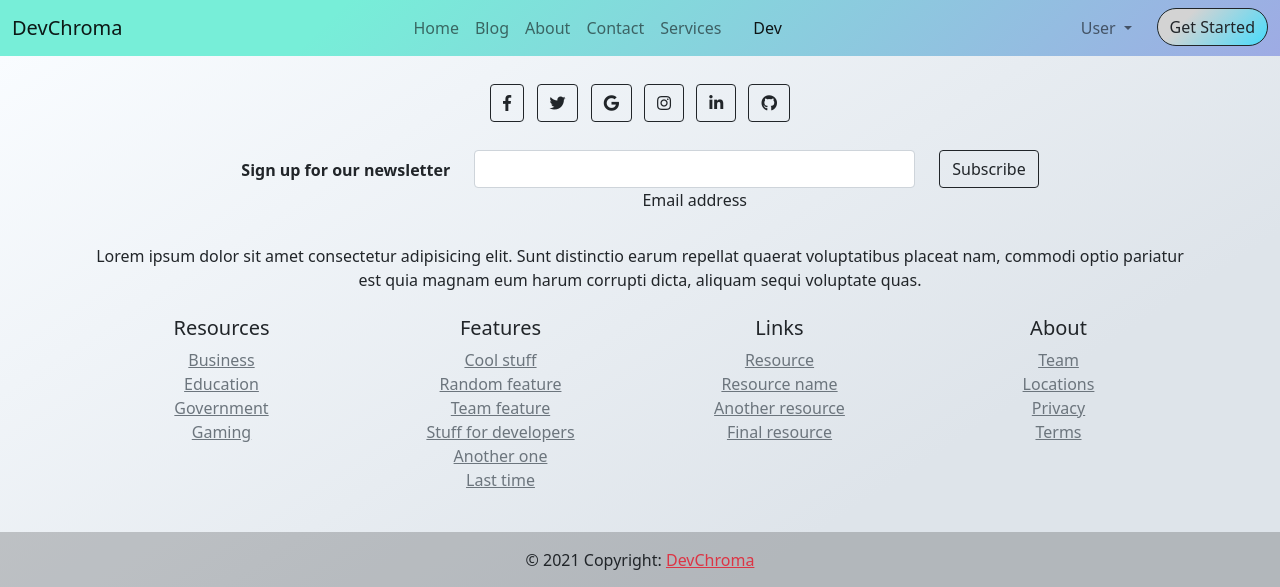
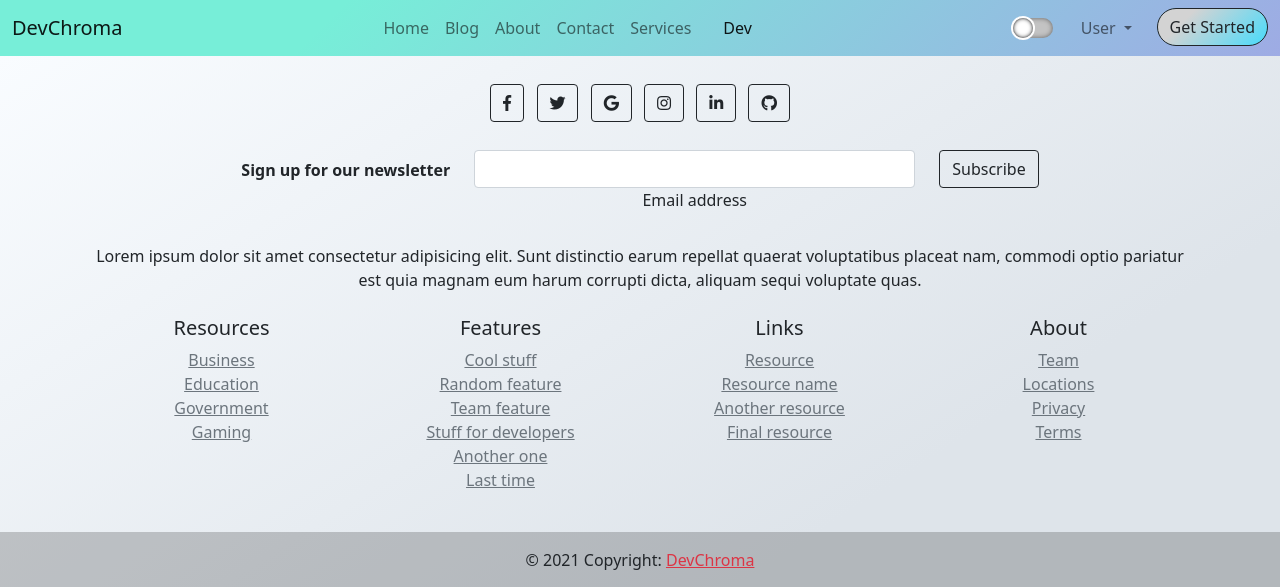
Before and after one commit to akrish4/X-DevChroma-ErrorCode-X, a Django app: template project/templates/dev.html in a window 1280 px wide. Shown: the top 587 px of the page. Run offline with Django 3.2, Linux system fonts and the light colour scheme; the template is opened without the code that fills it, so the values that code supplies are empty.

Commit message:
Add checkbox style of dark mode in nav bar

```diff
--- a/project/templates/base.html
+++ b/project/templates/base.html
@@ -30,8 +30,8 @@
      {% block head %}
 
      {% endblock head %}
-    <style>
-    .loader-wrapper {
+<style>
+.loader-wrapper {
   width: 100%;
   height: 100%;
   position: absolute;
@@ -101,6 +101,62 @@
   100% {
     height: 0%;
   }
+}
+
+.darkmode {
+  width: 40px;
+  height: 20px;
+  margin-right: 20px;
+}
+
+ .darkmode .mode {
+  width: 100%;
+  height: 100%;
+  background: #c3c3c3;
+  -webkit-appearance: none;
+  border-radius: 40px;
+  -webkit-border-radius: 40px;
+  -moz-border-radius: 40px;
+  -ms-border-radius: 40px;
+  -o-border-radius: 40px;
+  position: relative;
+  box-shadow: inset 0 0 5px rgba(0, 0, 0, 0.5);
+  outline: none;
+}
+
+ .darkmode .mode:before {
+  content: "";
+  position: absolute;
+  top: 0;
+  left: 0;
+  width: 50%;
+  height: 100%;
+  background: white;
+  border-radius: 50%;
+  -webkit-border-radius: 50%;
+  -moz-border-radius: 50%;
+  -ms-border-radius: 50%;
+  -o-border-radius: 50%;
+  box-sizing: border-box;
+  transition: 0.5s;
+  -webkit-transition: 0.5s;
+  -moz-transition: 0.5s;
+  -ms-transition: 0.5s;
+  -o-transition: 0.5s;
+  box-shadow: 0 0 0px 2px white, inset 0 0 2px rgba(0, 0, 0, 0.5),
+    inset 0 0 4px rgba(0, 0, 0, 0.7), inset 0 0 10px rgba(255, 255, 255, 0.5);
+}
+
+ .darkmode .mode:checked:before {
+  transform: translateX(100%);
+  -webkit-transform: translateX(100%);
+  -moz-transform: translateX(100%);
+  -ms-transform: translateX(100%);
+  -o-transform: translateX(100%);
+}
+
+ .darkmode .mode:checked {
+  background: #03a9f4;
 }
     </style>
 
@@ -172,6 +228,13 @@ background-image: linear-gradient(315deg, #9eabe4 0%, #77eed8 74%);
 
        </li>
       </ul>
+
+      <!-- Added checkbox for dark and light mode -->
+        <div class="darkmode">
+          <input type="checkbox" class="mode dark" />
+        </div>
+
+
       <ul class="navbar-nav ml-auto">
 
         <li class="nav-item dropdown">
```
